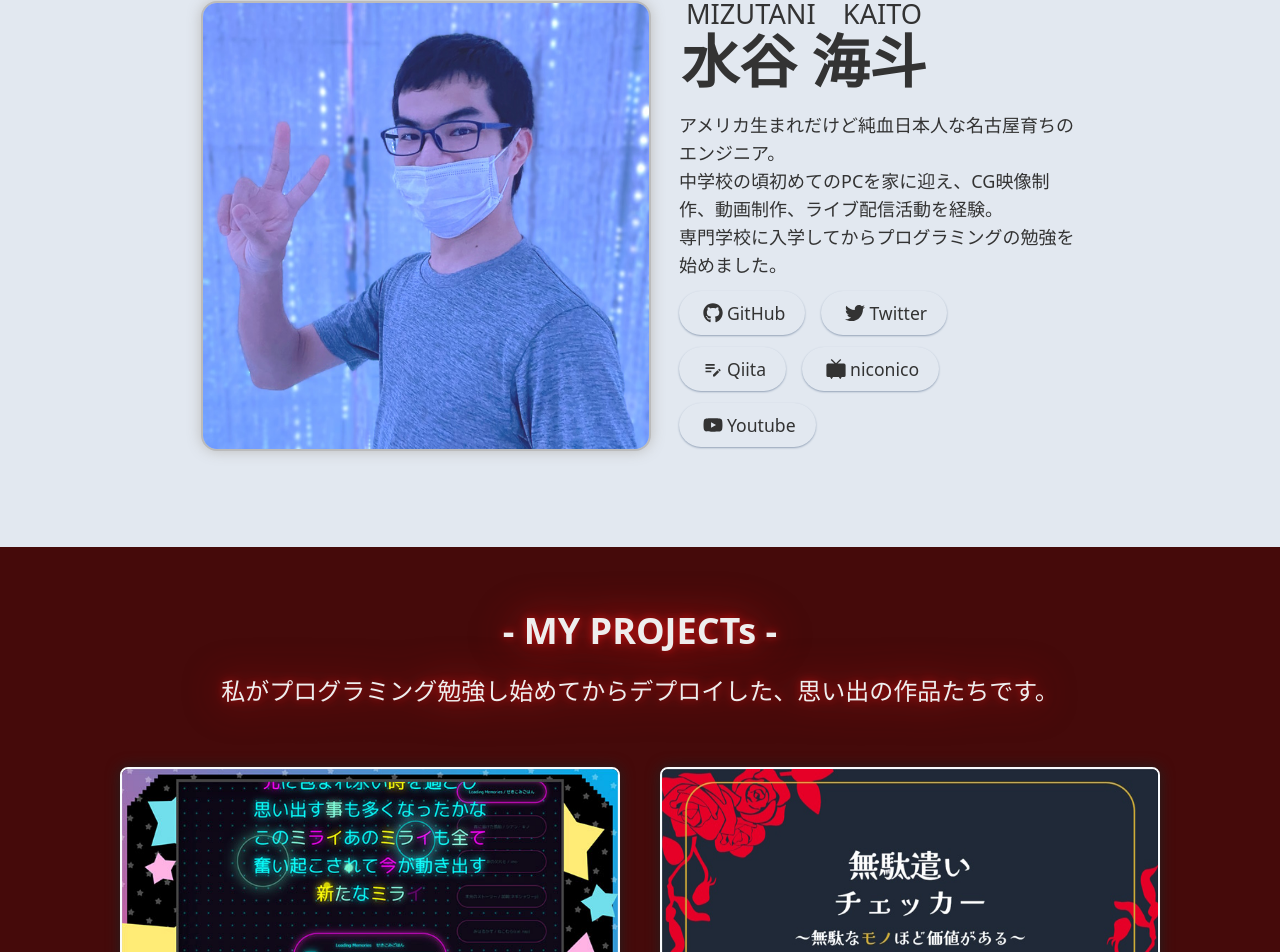
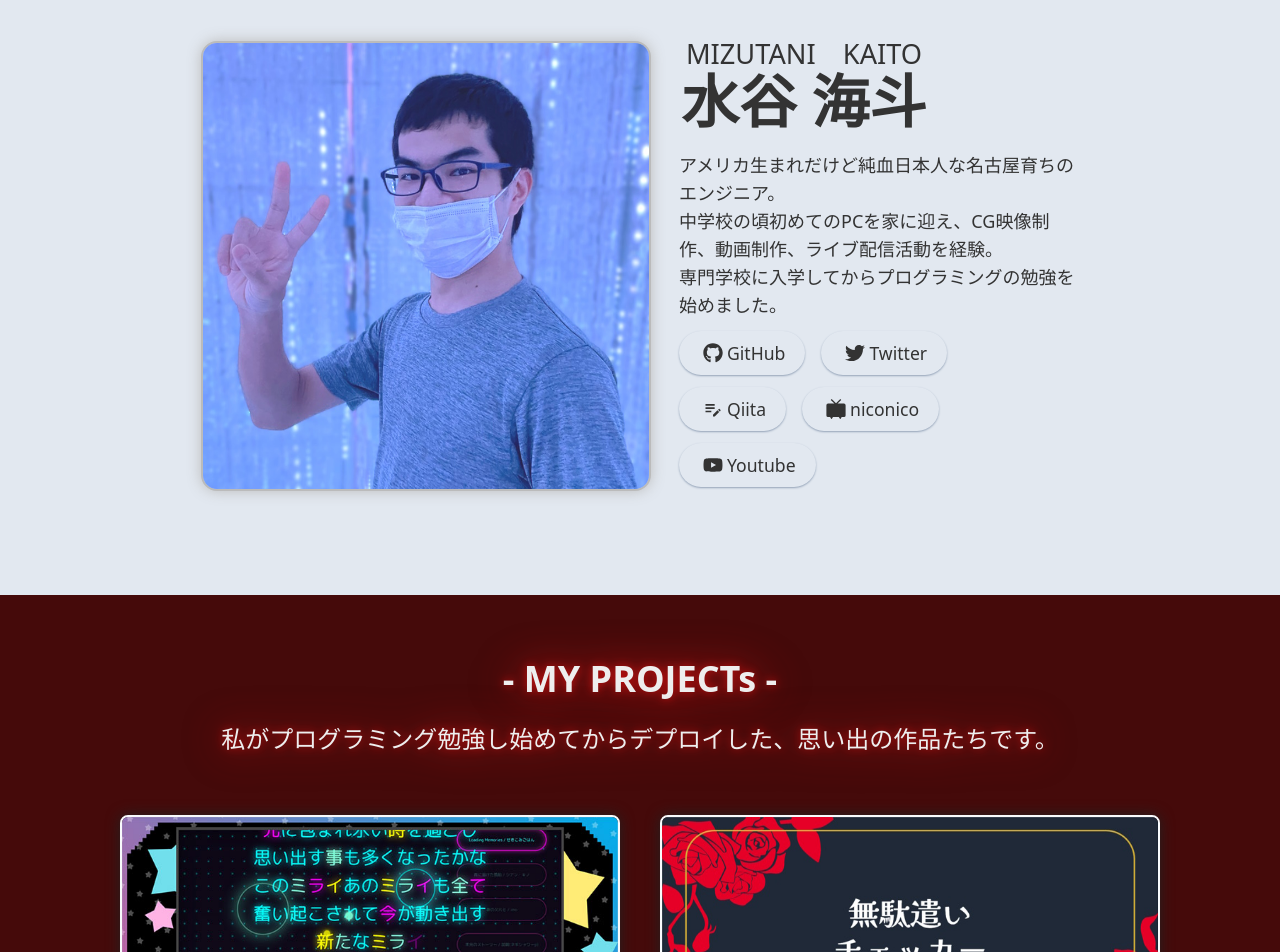
Before and after one commit to lovecoal0928/portfolio-v2, a Next.js app: page / in a window 1280 px wide. Shown: the part 1006-1958 px from the top of the page. Built offline with nearby package versions, Linux system fonts and the light colour scheme.

Commit message:
update アニメーションonce

```diff
--- a/components/Loading.tsx
+++ b/components/Loading.tsx
@@ -8,7 +8,7 @@ const Loading = () => {
         initial={{ opacity: 0 }}
         animate={{ opacity: 1 }}
         exit={{ opacity: 0.2 }}
-        transition={{ duration: 1 }}
+        transition={{ duration: 1.5 }}
         >
             <div className='LoadingBG'>
                 <Image
@@ -16,7 +16,7 @@ const Loading = () => {
                 width={400}
                 height={400}
                 alt="my icon"
-                className='MyIcon opacity-10 mt-[74px] mr-[4px] md:w-[500px] md:h-[500px]'/>
+                className='MyIcon opacity-10 mt-[64px] md:mt-[88px] mr-[4px] md:w-[500px] md:h-[500px]'/>
                 <span className='RingOn' />
                 <span className='RingOn2' />
             </div>
--- a/components/Profile.tsx
+++ b/components/Profile.tsx
@@ -7,15 +7,17 @@ import { motion } from 'framer-motion'
 
 const Profile = () => {
     return (
-        <div id='prof' className='bg-slate-200 w-full'>
+        <div id='prof' className='bg-slate-200 w-full pb-12'>
             <div className='p-10'>
                 <motion.h1 className='flex text-4xl m-6 text-center justify-center'>- ABOUT ME -</motion.h1>
                 <div
                     className='md:my-12 flex flex-col items-center text-center md:flex-row md:text-left justify-center md:space-x-7'>
                     <motion.div
-                                    transition={{delay: 0.2}}
-                            initial={{ opacity: 0, y: 100 }}
-                            whileInView={{ opacity: 1, y: 0 }}>
+                            transition={{delay: 0.2}}
+                            initial={{ opacity: 0, y: 200 }}
+                            whileInView={{ opacity: 1, y: 40,
+                            transition:{type: 'spring', bounce: 0.4, duration: 0.8} }}
+                            viewport={{ once: true, amount: 0.8 }}>
                         <Image
                             src="/prof.jpg"
                             width={300}
@@ -26,17 +28,21 @@ const Profile = () => {
                     </motion.div>
                     <div className='flex flex-col w-[390px] md:w-[280px] lg:w-[400px] md:justify-center bg-slate-200 space-y-3'>
                         <motion.div
-                                    transition={{delay: 0.2}}
-                            initial={{ opacity: 0, y: 100 }}
-                            whileInView={{ opacity: 1, y: 0 }}
+                            transition={{delay: 0.2}}
+                            initial={{ opacity: 0, y: 200 }}
+                            whileInView={{ opacity: 1, y: 40,
+                            transition:{type: 'spring', bounce: 0.4, duration: 0.8} }}
+                            viewport={{ once: true, amount: 0.8 }}
                             className='flex flex-col w-full md:w-[250px] md:pb-6 text-center md:space-y-3'>
                             <p className='text-[1.2rem] md:text-[1.7rem]'>MIZUTANI　KAITO</p>
                             <h2 className='text-[2.4rem] md:text-[3.6rem] font-bold'>水谷 海斗</h2>
                         </motion.div>
                         <motion.div
-                                    transition={{delay: 0.2}}
-                            initial={{ opacity: 0, y: 100 }}
-                            whileInView={{ opacity: 1, y: 0 }}
+                            transition={{delay: 0.2}}
+                            initial={{ opacity: 0, y: 200 }}
+                            whileInView={{ opacity: 1, y: 40,
+                            transition:{type: 'spring', bounce: 0.4, duration: 0.8} }}
+                            viewport={{ once: true, amount: 0.8 }}
                             className='lg:text-lg'>
                             アメリカ生まれだけど純血日本人な名古屋育ちのエンジニア。<br/>
                             中学校の頃初めてのPCを家に迎え、CG映像制作、動画制作、ライブ配信活動を経験。<br/>
@@ -45,37 +51,43 @@ const Profile = () => {
                         <div className='flex justify-center md:justify-start flex-row flex-wrap'>
                             <a href='https://github.com/lovecoal0928' target='_blank'>
                                 <motion.div
-                                    transition={{delay: 0.2}}
-                                    initial={{ opacity: 0, y: 100 }}
-                                    whileInView={{ opacity: 1, y: 0 }}
+                                    initial={{ opacity: 0, y: 200 }}
+                                    whileInView={{ opacity: 1, y: 40,
+                                    transition:{type: 'spring', bounce: 0.4, duration: 0.8} }}
+                                    viewport={{ once: true, amount: 0.8 }}
                                     className='SocialBtn1'><FaGithub className='Icon-md'/>GitHub</motion.div>
                             </a>
                             <a href='https://twitter.com/lovecoal0928' target='_blank'>
                                 <motion.div
-                                    transition={{delay: 0.2}}
-                                    initial={{ opacity: 0, y: 100 }}
-                                    whileInView={{ opacity: 1, y: 0 }}
+                                    initial={{ opacity: 0, y: 200 }}
+                                    whileInView={{ opacity: 1, y: 40,
+                                    transition:{type: 'spring', bounce: 0.4, duration: 0.8} }}
+                                    viewport={{ once: true, amount: 0.8 }}
                                     className='SocialBtn1'><FaTwitter className='Icon-md'/>Twitter</motion.div>
                             </a>
                             <a href='https://qiita.com/Coa3' target='_blank'>
                                 <motion.div
-                                    transition={{delay: 0.2}}
-                                    initial={{ opacity: 0, y: 100 }}
-                                    whileInView={{ opacity: 1, y: 0 }}
+                                    initial={{ opacity: 0, y: 200 }}
+                                    whileInView={{ opacity: 1, y: 40,
+                                    transition:{type: 'spring', bounce: 0.4, duration: 0.8} }}
+                                    viewport={{ once: true, amount: 0.8 }}
                                     className='SocialBtn1'><MdEditNote className='Icon-md'/>Qiita</motion.div>
                             </a>
                             <a href='https://www.nicovideo.jp/user/71360133' target='_blank'>
                                 <motion.div
-                                    transition={{delay: 0.2}}
-                                    initial={{ opacity: 0, y: 100 }}
-                                    whileInView={{ opacity: 1, y: 0 }}
+                                    transition={{delay: 0.3}}
+                                    initial={{ opacity: 0, y: 200 }}
+                                    whileInView={{ opacity: 1, y: 40,
+                                    transition:{type: 'spring', bounce: 0.4, duration: 0.8} }}
+                                    viewport={{ once: true, amount: 0.8 }}
                                     className='SocialBtn1'><SiNiconico className='Icon-md'/>niconico</motion.div>
                             </a>
                             <a href='https://www.youtube.com/channel/UC_4haZxancs76oe4QGvR3JA' target='_blank'>
                                 <motion.div
-                                    transition={{delay: 0.2}}
-                                    initial={{ opacity: 0, y: 100 }}
-                                    whileInView={{ opacity: 1, y: 0 }}
+                                    initial={{ opacity: 0, y: 200 }}
+                                    whileInView={{ opacity: 1, y: 40,
+                                    transition:{type: 'spring', bounce: 0.4, duration: 0.8} }}
+                                    viewport={{ once: true, amount: 0.8 }}
                                     className='SocialBtn1'><FaYoutube className='Icon-md'/>Youtube</motion.div>
                             </a>
                         </div>
--- a/components/ProjectRow.tsx
+++ b/components/ProjectRow.tsx
@@ -20,7 +20,7 @@ const ProjectRow = () => {
     }, [])
 
     return (
-        <div className='flex text-center'>
+        <div className='flex text-center mb-16'>
             <div className='flex flex-row flex-wrap w-[700px] lg:w-[1300] xl:w-[1700px] items-center justify-center mx-auto'>
                 {projects.length > 0 ? (
                 projects.map((project) => (
--- a/components/ProjectThumb.tsx
+++ b/components/ProjectThumb.tsx
@@ -15,16 +15,17 @@ const Project = ({project}: Props) => {
     const [currentProject, setCurrentProject] = useRecoilState(projectState)
 
     return (
-        <div className='mb-3 md:m-5 space-y-3 cursor-pointer hover:drop-shadow-RED transition ease-in-out duration-100'
+        <motion.div
+            transition={{delay: 0.2}}
+            initial={{ opacity: 0, y: 200 }}
+            whileInView={{ opacity: 1, y: 40,
+            transition:{type: 'spring', bounce: 0.4, duration: 0.8} }}
+            viewport={{ once: true, amount: 0.8 }}
+            className='ProjectThumb'
             onClick={() => {
                 setCurrentProject(project)
                 setShowModal(true)
             }}
-        >
-        <motion.div
-            transition={{delay: 0.2}}
-            initial={{ opacity: 0, y: 100 }}
-            whileInView={{ opacity: 1, y: 0 }}
         >
         <Image
             src={project.src}
@@ -33,13 +34,8 @@ const Project = ({project}: Props) => {
             alt=''
             className='md:w-[500px] rounded-lg border-2 border-slate-50 drop-shadow-Black'
         />
+        <h1 className='font-light drop-shadow-RED'>{project.name}</h1>
         </motion.div>
-        <motion.h1
-            transition={{delay: 0.2}}
-            initial={{ opacity: 0, y: 100 }}
-            whileInView={{ opacity: 1, y: 0 }}
-            className='font-light drop-shadow-RED'>{project.name}</motion.h1>
-        </div>
     )
 }
 
--- a/pages/_app.tsx
+++ b/pages/_app.tsx
@@ -4,6 +4,7 @@ import { useEffect, useState } from 'react'
 import Loading from '../components/Loading'
 import '../styles/globals.css'
 import { RecoilRoot } from 'recoil'
+import { motion, AnimatePresence } from 'framer-motion'
 
 const App = ({ Component, pageProps }: AppProps) => {
   const [loading, setLoading] = useState(true)
--- a/pages/index.tsx
+++ b/pages/index.tsx
@@ -15,7 +15,7 @@ const Home=()=>{
     <motion.div
       initial={{ opacity: 0.2 }}
       animate={{ opacity: 1 }}
-      transition={{ duration: 1 }}
+      transition={{ duration: 1.5 }}
     >
       <Head>
         <title>Kaito's Portfolio</title>
@@ -34,9 +34,8 @@ const Home=()=>{
         {/* プロジェクト */}
         <section id="projects" className='bg-red-950 w-full text-[#eee]'>
             <div className='py-6 md:p-10'>
-                <motion.h1
-                    className='flex text-4xl m-6 text-center drop-shadow-RED justify-center'>- MY PROJECTs -</motion.h1>
-                    <motion.p className='flex font-light text-2xl mb-10 px-5 md:px-0 text-center drop-shadow-RED justify-center'>私がプログラミング勉強し始めてからデプロイした、思い出の作品たちです。</motion.p>
+                <h1 className='flex text-4xl m-6 text-center drop-shadow-RED justify-center'>- MY PROJECTs -</h1>
+                  <p className='flex font-light text-2xl px-5 md:px-0 text-center drop-shadow-RED justify-center'>私がプログラミング勉強し始めてからデプロイした、思い出の作品たちです。</p>
                 <ProjectRow />
             </div>
         </section>
```
Also changed, not shown: components/Contact.tsx (+21 -13 lines), components/ProjectModal.tsx (+13 -51 lines), components/Skills.tsx (+39 -27 lines), styles/globals.css (+17 -11 lines). Lines whose indentation alone changed are shown as unchanged.
